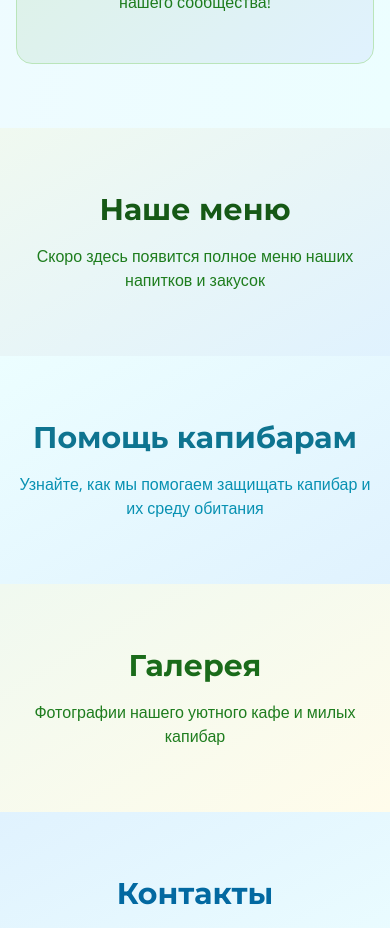
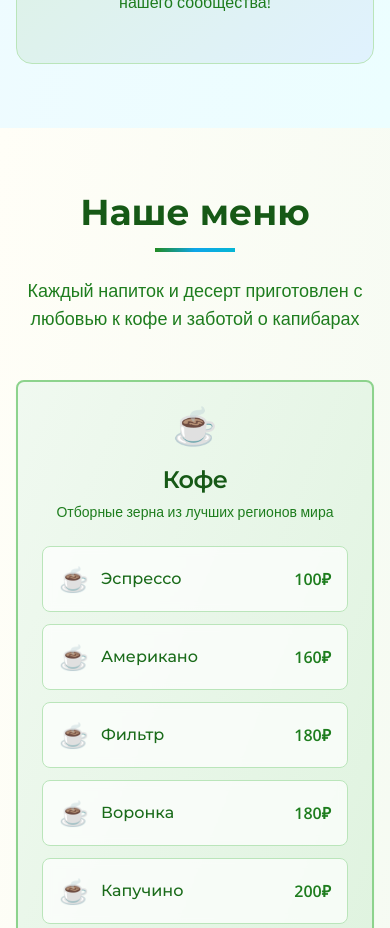
Before and after one commit to pr-poehali-dev/cafe-kapi-design, a React (Vite) app: page / in a window 390 px wide. Shown: the part 5120-6048 px from the top of the page. Built offline with nearby package versions, Linux system fonts and the light colour scheme.

Commit message:
Добавление кофе и напитков в меню

```diff
--- /dev/null
+++ b/src/components/Menu.tsx
@@ -0,0 +1,208 @@
+import {
+  Card,
+  CardContent,
+  CardDescription,
+  CardHeader,
+  CardTitle,
+} from "@/components/ui/card";
+import { Badge } from "@/components/ui/badge";
+import Icon from "@/components/ui/icon";
+
+export default function Menu() {
+  const coffeeMenu = [
+    { name: "Эспрессо", price: 100, icon: "☕" },
+    { name: "Американо", price: 160, icon: "☕" },
+    { name: "Фильтр", price: 180, icon: "☕" },
+    { name: "Воронка", price: 180, icon: "☕" },
+    { name: "Капучино", price: 200, icon: "☕" },
+    { name: "Латте", price: 200, icon: "☕" },
+    { name: "Раф классический", price: 280, icon: "☕" },
+    { name: "Раф от Капи с апельсином", price: 300, icon: "🍊", special: true },
+  ];
+
+  const nonCoffeeMenu = [
+    { name: "Бразильский горячий шоколад", price: 220, icon: "🍫" },
+    {
+      name: "Традиционный китайский зеленый чай",
+      price: 370,
+      unit: "чайник 0,5л",
+      icon: "🍃",
+    },
+    {
+      name: "Зеленый чай с жасмином",
+      price: 380,
+      unit: "чайник 0,5л",
+      icon: "🌸",
+    },
+    {
+      name: "Черный чай классический",
+      price: 370,
+      unit: "чайник 0,5л",
+      icon: "🍃",
+    },
+    {
+      name: "Фирменный чай от Капи с апельсином, мятой и медом",
+      price: 450,
+      unit: "чайник 0,5л",
+      icon: "🍯",
+      special: true,
+    },
+  ];
+
+  const dessertMenu = [
+    { name: "Чизкейк классический", price: 220, icon: "🍰" },
+    { name: "Чизкейк от Капи", price: 260, icon: "🍰", special: true },
+    { name: "Бразильский морковный пирог", price: 220, icon: "🥕" },
+    {
+      name: "Бейжиньо (бразильский маленький поцелуй)",
+      price: 120,
+      unit: "шарик",
+      icon: "🍬",
+    },
+    {
+      name: "Брауни с бразильским шоколадом и специями",
+      price: 230,
+      icon: "🍫",
+    },
+  ];
+
+  const MenuItem = ({ item, category }) => (
+    <div className="flex items-center justify-between p-4 rounded-lg bg-white/70 backdrop-blur-sm border border-forest-200 hover:border-forest-300 transition-all duration-300">
+      <div className="flex items-center space-x-3">
+        <div className="text-2xl">{item.icon}</div>
+        <div>
+          <h4
+            className={`font-medium ${item.special ? "text-nature-700" : "text-forest-700"}`}
+          >
+            {item.name}
+            {item.special && (
+              <Badge
+                variant="outline"
+                className="ml-2 text-xs bg-nature-100 text-nature-700 border-nature-300"
+              >
+                от Капи
+              </Badge>
+            )}
+          </h4>
+          {item.unit && <p className="text-sm text-forest-500">{item.unit}</p>}
+        </div>
+      </div>
+      <div
+        className={`font-bold ${item.special ? "text-nature-600" : "text-forest-600"}`}
+      >
+        {item.price}₽
+      </div>
+    </div>
+  );
+
+  return (
+    <section
+      id="menu"
+      className="py-16 bg-gradient-to-br from-cream-50 to-forest-50"
+    >
+      <div className="container mx-auto px-4">
+        <div className="max-w-6xl mx-auto">
+          <div className="text-center mb-12">
+            <h2 className="text-4xl font-bold text-forest-800 mb-4">
+              Наше меню
+            </h2>
+            <div className="w-20 h-1 bg-gradient-to-r from-forest-500 via-nature-500 to-aqua-500 mx-auto mb-6"></div>
+            <p className="text-lg text-forest-600">
+              Каждый напиток и десерт приготовлен с любовью к кофе и заботой о
+              капибарах
+            </p>
+          </div>
+
+          <div className="grid md:grid-cols-2 lg:grid-cols-3 gap-8">
+            {/* Кофе */}
+            <Card className="bg-gradient-to-br from-forest-50 to-forest-100 border-forest-300 border-2">
+              <CardHeader className="text-center">
+                <div className="text-4xl mb-3">☕</div>
+                <CardTitle className="text-2xl text-forest-800">Кофе</CardTitle>
+                <CardDescription className="text-forest-600">
+                  Отборные зерна из лучших регионов мира
+                </CardDescription>
+              </CardHeader>
+              <CardContent className="space-y-3">
+                {coffeeMenu.map((item, index) => (
+                  <MenuItem key={index} item={item} category="coffee" />
+                ))}
+
+                <div className="mt-6 p-4 bg-nature-50 rounded-lg border border-nature-200">
+                  <div className="text-sm text-nature-700 space-y-1">
+                    <div className="flex items-center">
+                      <Icon name="Plus" size={14} className="mr-2" />
+                      Любой кофе декаф вариант +40₽
+                    </div>
+                    <div className="flex items-center">
+                      <Icon name="Plus" size={14} className="mr-2" />
+                      Альтернативное молоко +20₽
+                    </div>
+                  </div>
+                </div>
+              </CardContent>
+            </Card>
+
+            {/* Не кофе */}
+            <Card className="bg-gradient-to-br from-nature-50 to-aqua-100 border-nature-300 border-2">
+              <CardHeader className="text-center">
+                <div className="text-4xl mb-3">🍃</div>
+                <CardTitle className="text-2xl text-nature-800">
+                  Не кофе
+                </CardTitle>
+                <CardDescription className="text-nature-600">
+                  Чай, шоколад и другие согревающие напитки
+                </CardDescription>
+              </CardHeader>
+              <CardContent className="space-y-3">
+                {nonCoffeeMenu.map((item, index) => (
+                  <MenuItem key={index} item={item} category="noncoffee" />
+                ))}
+              </CardContent>
+            </Card>
+
+            {/* Десерты */}
+            <Card className="bg-gradient-to-br from-cream-100 to-cream-200 border-cream-400 border-2 md:col-span-2 lg:col-span-1">
+              <CardHeader className="text-center">
+                <div className="text-4xl mb-3">🍰</div>
+                <CardTitle className="text-2xl text-earth-800">
+                  Десерты
+                </CardTitle>
+                <CardDescription className="text-earth-600">
+                  Домашние сладости с бразильскими нотками
+                </CardDescription>
+              </CardHeader>
+              <CardContent className="space-y-3">
+                {dessertMenu.map((item, index) => (
+                  <MenuItem key={index} item={item} category="dessert" />
+                ))}
+              </CardContent>
+            </Card>
+          </div>
+
+          <div className="text-center mt-12">
+            <div className="bg-gradient-to-br from-forest-100 via-nature-100 to-aqua-100 rounded-2xl p-8 max-w-4xl mx-auto border-2 border-forest-300">
+              <div className="text-4xl mb-4">🐾</div>
+              <h3 className="text-2xl font-semibold text-forest-700 mb-4">
+                Каждая покупка помогает капибарам!
+              </h3>
+              <p className="text-forest-600 leading-relaxed mb-4">
+                5% с каждого заказа мы отправляем в фонды защиты капибар. Ваш
+                кофе не только согревает вас, но и помогает создавать водоемы,
+                высаживать деревья и защищать естественную среду обитания этих
+                удивительных животных.
+              </p>
+              <Badge
+                variant="outline"
+                className="bg-white/70 text-forest-700 border-forest-400 px-4 py-2"
+              >
+                <Icon name="Heart" size={16} className="mr-2" />
+                Прозрачная отчетность в нашей книге благотворительности
+              </Badge>
+            </div>
+          </div>
+        </div>
+      </div>
+    </section>
+  );
+}
--- a/src/pages/Index.tsx
+++ b/src/pages/Index.tsx
@@ -2,6 +2,7 @@ import Header from "@/components/Header";
 import Hero from "@/components/Hero";
 import About from "@/components/About";
 import Events from "@/components/Events";
+import Menu from "@/components/Menu";
 
 const Index = () => {
   return (
@@ -10,19 +11,7 @@ const Index = () => {
       <Hero />
       <About />
       <Events />
-
-      {/* Placeholder sections */}
-      <section
-        id="menu"
-        className="py-16 bg-gradient-to-br from-forest-50 to-nature-100"
-      >
-        <div className="container mx-auto px-4 text-center">
-          <h2 className="text-3xl font-bold text-forest-800 mb-4">Наше меню</h2>
-          <p className="text-forest-600">
-            Скоро здесь появится полное меню наших напитков и закусок
-          </p>
-        </div>
-      </section>
+      <Menu />
 
       <section
         id="charity"
```
